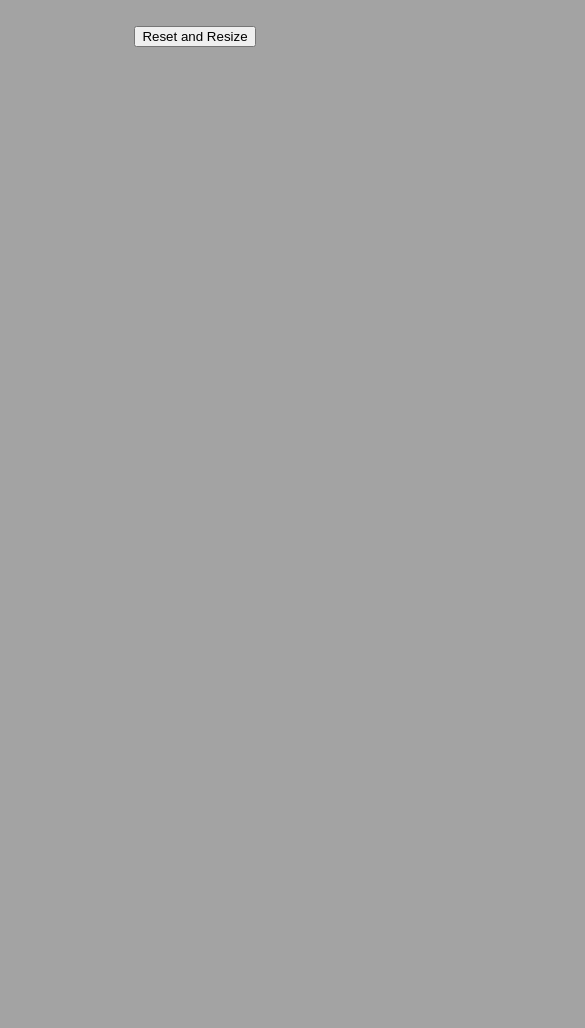
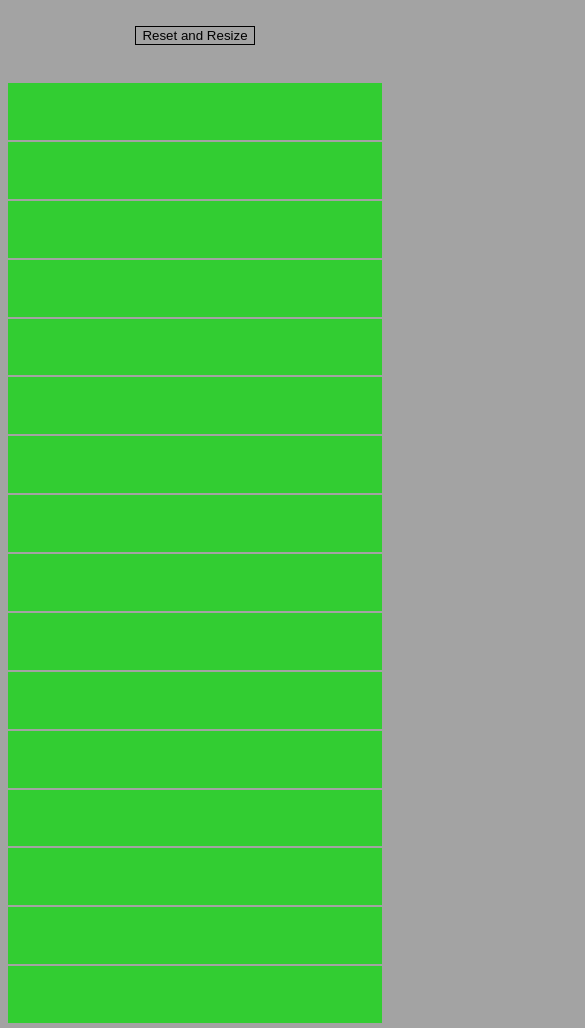
Before and after one commit to suttar2/Etch-A-Sketch, a plain HTML site: page Etch-A-Sketch.html in a window 390 px wide. Shown: the top 1028 px of the page, 585 px wide, since content can reach past the window. Drawn offline with Linux system fonts and the light colour scheme.

Commit message:
Add files via upload
Etch a Sketch Project update. Started to add media scaling. Updated button.

```diff
--- a/Etch-A-Sketch.css
+++ b/Etch-A-Sketch.css
@@ -4,28 +4,45 @@ body {
 
 #frame {
     display:flex;
+    margin: auto;
+    width: 960px;
     height: 960px;
-    width: 960px;
     border: 0px solid rgb(0, 0, 0);
     flex-direction: column;
-    margin: auto;
+}
+@media only screen and (max-width: 960px) {
+
+    #frame {
+        width: 100% ;
+        height: width;
+    }
 }
 
-button{
+
+button {
     display:flex;
     margin:auto;
+    background-color:rgb(163, 163, 163);
+    border:1px solid black;
 }
+
+button:hover {
+    background-color: black;
+    color: rgb(163, 163, 163);
+}
+
 
 .row {
     display:flex;
     background-color:limegreen;
-    size: max-content;
+    height: 50%;
 }
 
 .cell {
     display:flex;
-    height: 58px;
-    width: 58px;
+    width: fit-content;
+    height: fit-content;
+    flex-grow: 1;
     background-color:rgb(163,163,163);
     border: 1px solid rgb(163,163,163);
 
--- a/Etch-A-Sketch.html
+++ b/Etch-A-Sketch.html
@@ -12,7 +12,7 @@
 
         <br>
 
-    <holder id = 'frame'></holder>
+    <div id = 'frame'></holder>
 
         <br>
 
--- a/Etch-A-Sketch.js
+++ b/Etch-A-Sketch.js
@@ -1,9 +1,9 @@
 const frame = document.getElementById('frame'); //get the frame
 const grid = document.getElementsByTagName('div'); //get all the cells with div tag
 const button = document.getElementById('reset'); // get a reset ID button
-var size;
+var cellLength;
 
-button.addEventListener('click', () => {clearGrid(), requestSize(), makeGrid(size);}); //listen for the button, clear the grid, build a new grid
+button.addEventListener('click', () => {clearGrid(), requestSize(), makeGrid(cellLength);}); //listen for the button, clear the grid, build a new grid
 
 frame.addEventListener('mouseover', event => { // listen on the frame for any hover
     let target = event.target; //find the target of the hover
@@ -12,10 +12,10 @@ frame.addEventListener('mouseover', event => { // listen on the frame for any ho
 
 
 function requestSize(){
-    var entry = prompt('Enter a whole number greater than 0 and less than 101.')
-    if (entry > 0 && entry <= 100 && entry % 1 ==0) {
+    var entry = prompt('Enter a whole number greater than 1 and less than 101.')
+    if (entry > 1 && entry <= 100 && entry % 1 ==0) {
         console.log('you did it!');
-        size = entry;
+        cellLength = entry;
 
     } else {
         alert ('Invalid Entry. Try again.');
@@ -41,14 +41,15 @@ function clearGrid(){ // new function to remove all div items
     //console.log('cleared!'); // once you're done tell me
 };
 
-function makeGrid(size){ //let's make a grid
+function makeGrid(cellLength){ //let's make a grid
 
-    for(var y=0; y<size; y++){ // Loop this many row containers
 
-        var row = document.createElement('div'); //make a row called div
+    for(var y=0; y<cellLength; y++){ // Loop this many row containers
+
+        var row = document.createElement('div');
         frame.appendChild(row).className = "row"; // append it to our frame
 
-        for(var x=0; x<size ; x++){ // now loop through all the column cells called cell
+        for(var x=0; x<cellLength ; x++){ // now loop through all the column cells called cell
 
             var cell = document.createElement('div'); // similar as above
             row.appendChild(cell).className = "cell";
```
